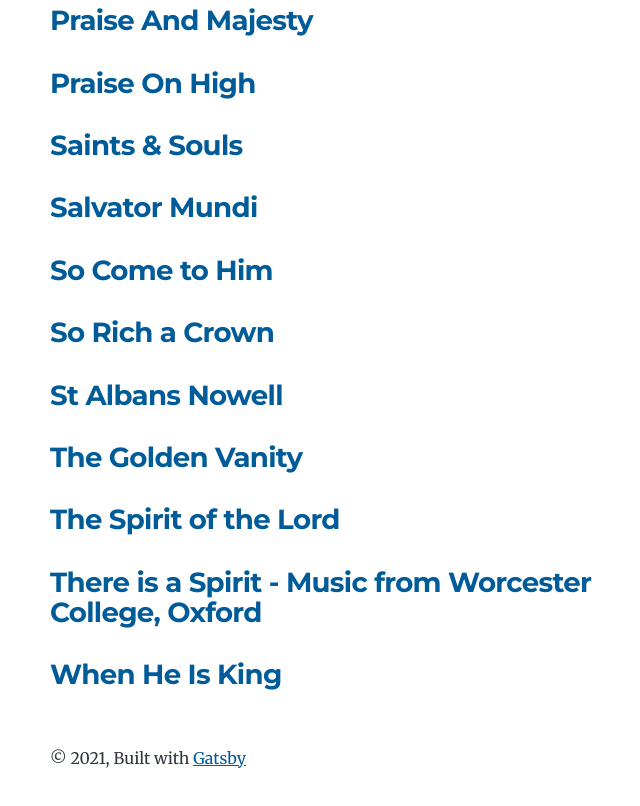
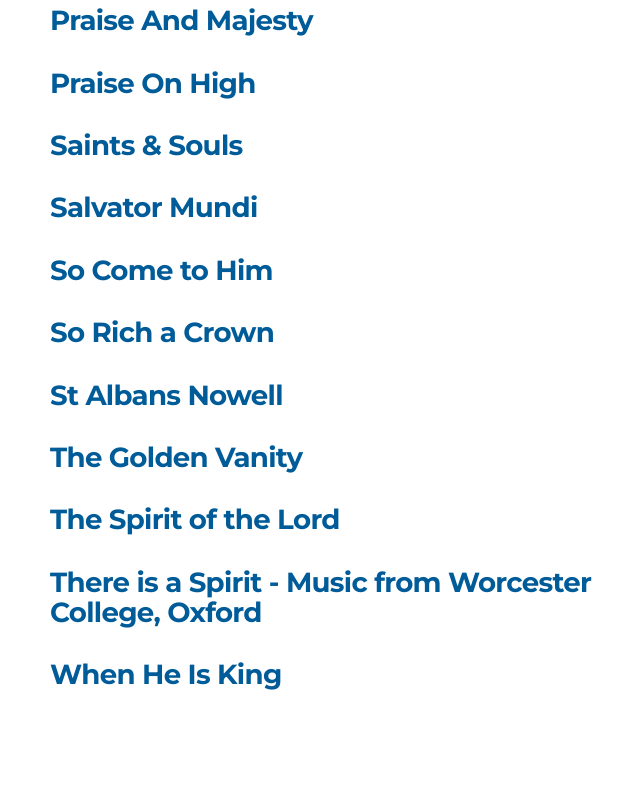
Before and after one commit to aldreth/lammas-records, a Gatsby site: page / in a window 1280 px wide. Shown: the part 2567-3373 px from the top of the page, without its empty margins (274-914 px from the left). Built offline with nearby package versions, Linux system fonts and the light colour scheme; Gatsby itself is replaced by a stand-in of ours.

Commit message:
Remove footer contents

```diff
--- a/src/components/layout.js
+++ b/src/components/layout.js
@@ -24,11 +24,7 @@
     <div className="global-wrapper" data-is-root-path={isRootPath}>
       <header className="global-header">{header}</header>
       <main>{children}</main>
-      <footer>
-        © {new Date().getFullYear()}, Built with
-        {` `}
-        <a href="https://www.gatsbyjs.com">Gatsby</a>
-      </footer>
+      <footer></footer>
     </div>
   )
 }
```
